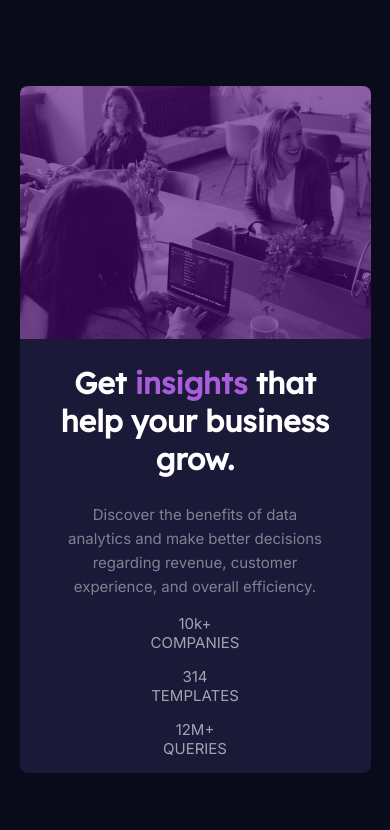
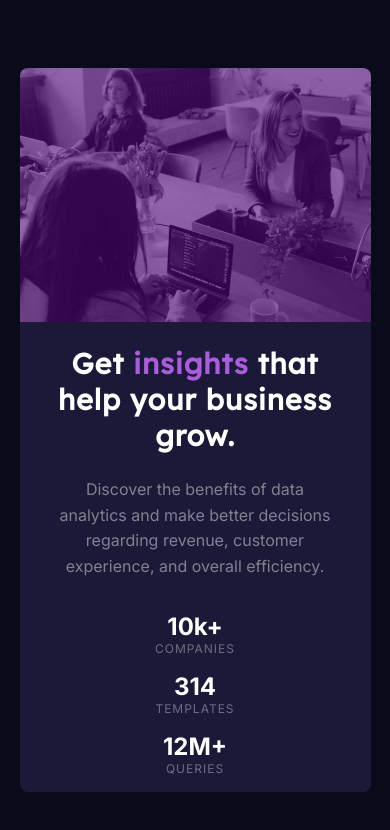
Before and after one commit to sorengrey/new-stats-preview-card-component, a plain HTML site: page index.html in a window 390 px wide. Drawn offline with Linux system fonts and the light colour scheme.

Commit message:
text styling in mobile view

```diff
--- a/style.css
+++ b/style.css
@@ -6,7 +6,6 @@ body {
 
 body {
   background-color: hsl(233, 47%, 7%);
-  font-size: 15px;
   display: flex;
   height: 100vh;
   align-items: center;
@@ -45,7 +44,6 @@ main {
   background-repeat: no-repeat;
   display: none;
   width: 100%;
-  height: 30vh;
 }
 
 /* the text box */
@@ -61,7 +59,8 @@ h2 {
   color: hsl(0, 0%, 100%);
   font-family: "Lexend Deca", sans-serif;
   padding: 0 1em 0 1em;
-  font-size: 2em;
+  font-size: 1.8em;
+  letter-spacing: .9px;
 }
 
 /* the word "insights" */
@@ -74,7 +73,7 @@ h2 {
 #text p {
   color: hsla(0, 0%, 100%, 0.75);
   font-family: "Inter", sans-serif;
-  padding: 0 3em 0 3em;
+  padding: 0 2em 1em 2em;
   opacity: 60%;
   line-height: 1.6em;
 }
@@ -91,6 +90,15 @@ h2 {
 
 .word {
   text-transform: uppercase;
+  opacity: 60%;
+  font-size: 12px;
+  letter-spacing: 1px;
+}
+
+.number {
+  font-weight: bold;
+  color: #FFFFFF;
+  font-size: 24px;
 }
 
 /* attribution from Frontend Mentor */
@@ -100,17 +108,14 @@ h2 {
 
 
 @media only screen
-and (min-width: 600px)
-and (max-width: 1600px) {
+and (min-width: 700px)
+and (max-width: 1800px) {
   main {
-    /* width: 100%; */
-    /* width: 85%;
-    align-items: flex-start; */
     flex-direction: row;
+    width: 75%;
   }
   #text {
     border-radius: 8px 0 0 8px;
-    /* width: 55%; */
     float: left;
     padding: 1em;
   }
@@ -121,8 +126,6 @@ and (max-width: 1600px) {
     display: flex;
     float: right;
     width: 100%;
-    border: 0;
-    margin: 0;
     min-height: 55vh;
   }
   h2 {
```
